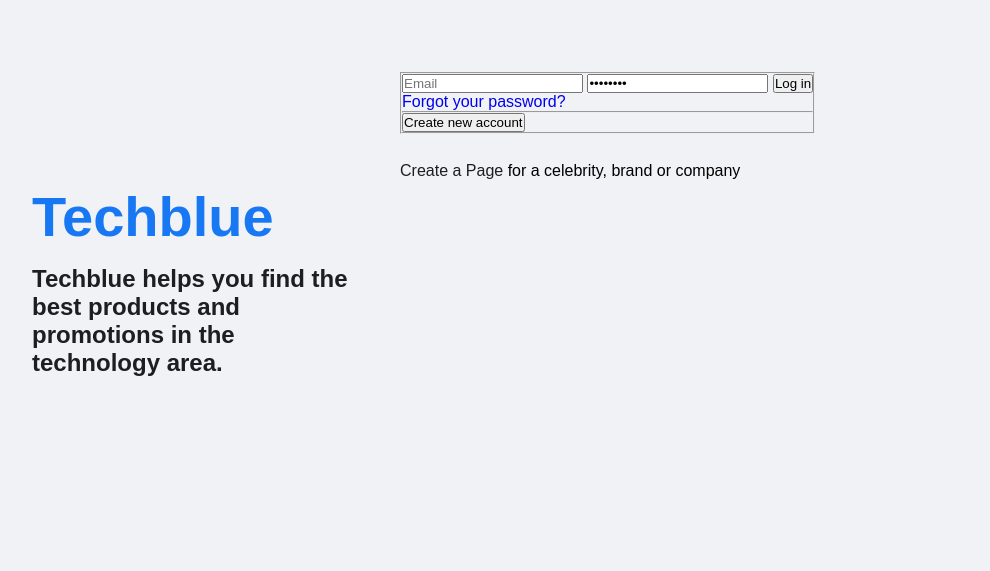
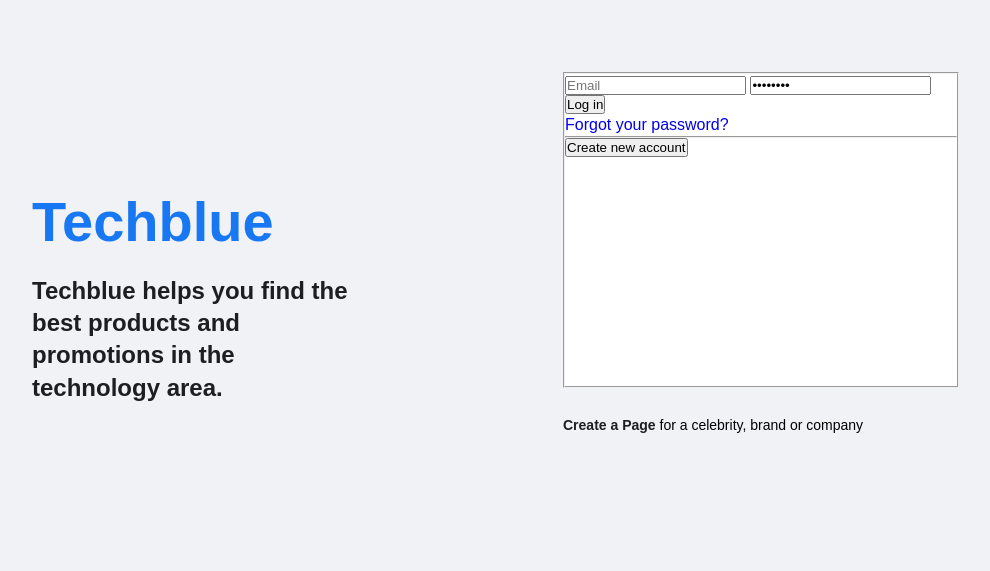
Before and after one commit to RaphaelAlbuquerque/Cadastro, a plain HTML site: page index.html in a window 1280 px wide. Shown: the whole page, without its empty margins (8-998 px from the left). Drawn offline with Linux system fonts and the light colour scheme.

Commit message:
Começando a estilizar e ajustar formulario de login

```diff
--- a/index.html
+++ b/index.html
@@ -26,7 +26,7 @@
             </div>
           </fieldset>
         </form>
-        <p class="pLogin"><a href="#">Create a Page</a> for a celebrity, brand or company</p>
+        <p class="pLogin"><a href="#"><strong>Create a Page</strong></a> for a celebrity, brand or company</p>
     </div>
     </div>
   </div>
--- a/style.css
+++ b/style.css
@@ -19,6 +19,7 @@ body {
   background-color: #F0F2F5;
   font-family: sans-serif;
   font-weight: 400;
+  line-height: 1.34;
 }
 
 #logo_login {
@@ -26,6 +27,7 @@ body {
   width: 57.9375rem;
   height: 31rem;
   display: flex;
+  justify-content: space-between;
 }
 
 /*======Logo============*/
@@ -51,10 +53,23 @@ body {
 }
 
 /*======Log in=========*/
+
+fieldset {
+  background: #ffffff;
+  width: 24.75rem;
+  height: 19.75rem;
+}
+
 .pLogin {
   margin-top: 1.75rem;
+  font-size: 0.875rem;
 }
 
 .pLogin a {
   color: #1C1E21;
+  font-size: 0.875rem;
 }
+
+.plogin a:hover {
+  text-decoration: underline;
+}
```
